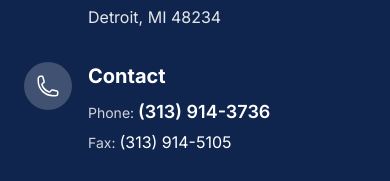
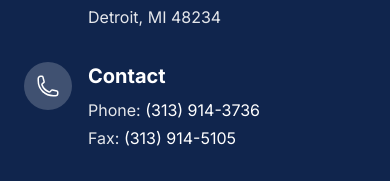
Before and after one commit to ibrahimmunaser/xpresscarepharmacy, a Next.js app: page / in a window 390 px wide. Shown: the part 8544-8725 px from the top of the page. Built offline with nearby package versions, Linux system fonts and the light colour scheme.

Commit message:
Fix phone and fax font consistency on homepage
- Removed font-semibold and text-lg from phone number
- Both phone and fax now use same default font size and weight
- Both labels use text-gray-200 for consistency
- Identical styling for both contact numbers

```diff
--- a/components/home/ContactCallout.tsx
+++ b/components/home/ContactCallout.tsx
@@ -89,16 +89,16 @@ export default function ContactCallout() {
               <h3 className="text-xl font-bold text-white mb-2 font-heading">Contact</h3>
               <div className="space-y-1">
                 <div>
-                  <span className="text-gray-300 text-sm">Phone: </span>
+                  <span className="text-gray-200">Phone: </span>
                   <a
                     href="tel:+13139143736"
-                    className="text-white hover:text-gray-200 transition-colors duration-200 text-lg font-semibold"
+                    className="text-white hover:text-gray-200 transition-colors duration-200"
                   >
                     (313) 914-3736
                   </a>
                 </div>
-                <div className="text-gray-200 text-base">
-                  <span className="text-gray-300 text-sm">Fax: </span>
+                <div>
+                  <span className="text-gray-200">Fax: </span>
                   <span className="text-white">(313) 914-5105</span>
                 </div>
               </div>
```
